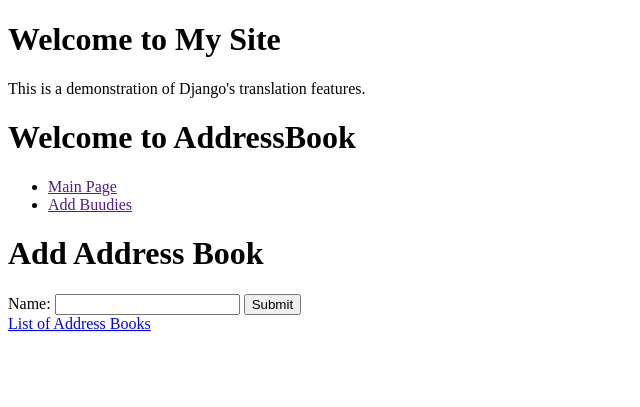
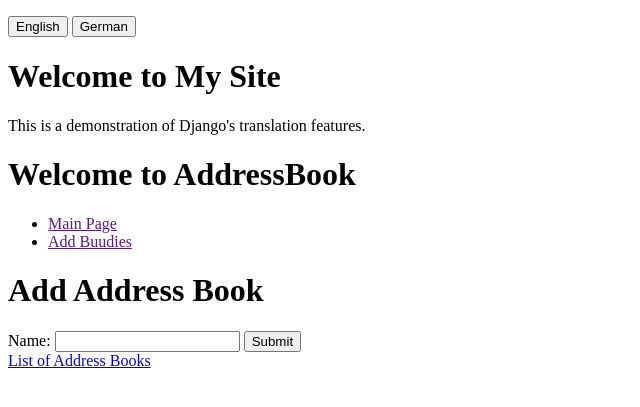
Before and after one commit to i-am-leslie/AddressBook_with_Django, a Django app: page /en-us/ in a window 1280 px wide. Shown: the top 407 px of the page, without its empty margins (0-640 px from the left). Run offline with Django 4.2, Linux system fonts and the light colour scheme.

Commit message:
Trans picker

```diff
--- a/AddressBook/book/templates/base.html
+++ b/AddressBook/book/templates/base.html
@@ -1,3 +1,4 @@
+{% load i18n %}
 <!DOCTYPE html>
 <html lang="en">
 <head>
@@ -7,7 +8,11 @@
 </head>
 <body>
     {% block navbar %}
-    {% load i18n %}
+    <p>
+        <a href="/en-us/"> <button>English</button></a>
+        <a href="/de/"> <button>German</button></a>
+
+    </p>
 
     <h1>{% trans "Welcome to My Site" %}</h1>
     <p>{% blocktrans %}This is a demonstration of Django's translation features.{% endblocktrans %}</p>
```
Also changed, not shown: AddressBook/db.sqlite3.
